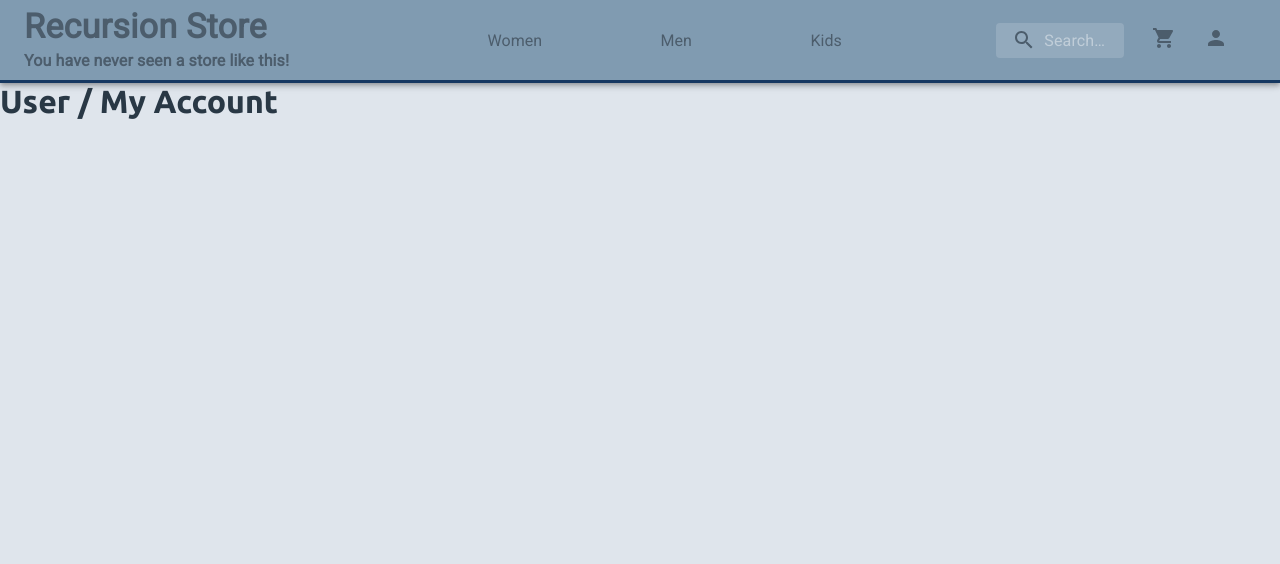
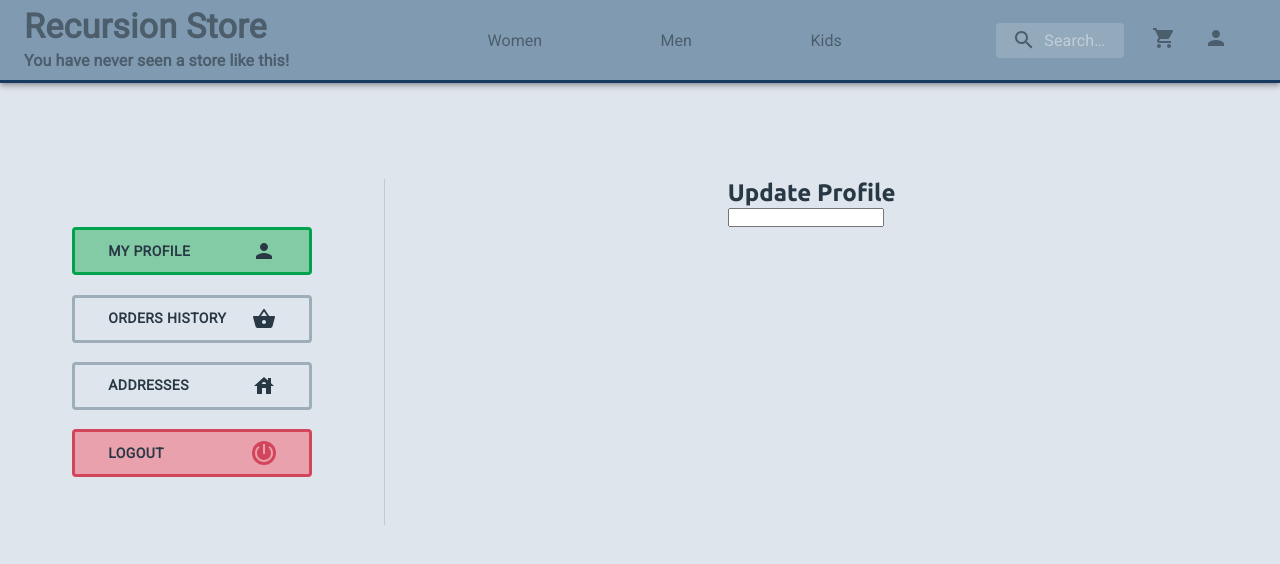
Before and after one commit to tiago-web/Recursion-Store, a React (Create React App) app in the folder web/: page /user/myaccount in a window 1280 px wide. Shown: the top 564 px of the page. Built offline with nearby package versions, Linux system fonts and the light colour scheme.

Commit message:
Create UserSideBar and MyAccount Page
- My Account page is not finished yet.

```diff
--- a/web/src/App.css
+++ b/web/src/App.css
@@ -5,6 +5,12 @@
   --navbar-bg: #809bb1;
   --navbar-border: #163861;
   --navbar-text: #4c5d6c;
+  --menu-active-btn-bg: #83cba5;
+  --menu-active-border-btn-bg: #00a34d;
+  --menu-inactive-btn-bg: #dfe5ec;
+  --menu-inactive-border-btn-bg: #9eadba;
+  --menu-logout-btn-bg: #e9a2ad;
+  --menu-logout-border-btn-bg: #d3455b;
 }
 
 * {
--- a/web/src/components/Carousel/styles.ts
+++ b/web/src/components/Carousel/styles.ts
@@ -17,7 +17,7 @@ export const CarouselImage = styled.img<CarouselProps>`
   display: ${props => (props.imageUrl ? 'block' : 'none')};
 `;
 
-export const MaterialCarousel = styled(Carousel) <CarouselProps>`
+export const MaterialCarousel = styled(Carousel)<CarouselProps>`
   height: ${props => props.height}px;
   display: flex;
   flex-direction: column;
--- a/web/src/components/Navbar/index.tsx
+++ b/web/src/components/Navbar/index.tsx
@@ -4,10 +4,10 @@ import {
   MaterialAppBar,
   ContainerTitle,
   useStyles,
-  MaterialTypography as Typography,
-  MaterialShoppingCartIcon as ShoppingCartIcon,
-  MaterialPersonIcon as PersonIcon,
-  MaterialSearchIcon as SearchIcon,
+  MaterialTypography,
+  MaterialShoppingCartIcon,
+  MaterialPersonIcon,
+  MaterialSearchIcon,
   ReactLink as Link,
 } from './styles';
 
@@ -18,12 +18,12 @@ const Navbar: React.FC = () => {
       <Toolbar>
         <Grid container xs={7} className={classes.NavbarGridLeft}>
           <ContainerTitle>
-            <Typography variant="h4">
+            <MaterialTypography variant="h4">
               <Link to="/">Recursion Store</Link>
-            </Typography>
-            <Typography variant="h6">
+            </MaterialTypography>
+            <MaterialTypography variant="h6">
               You have never seen a store like this!
-            </Typography>
+            </MaterialTypography>
           </ContainerTitle>
         </Grid>
         <Grid container xs={12} className={classes.NavbarGridCenter}>
@@ -34,7 +34,7 @@ const Navbar: React.FC = () => {
         <Grid container xs={6} className={classes.NavbarGridRight}>
           <div className={classes.search}>
             <div className={classes.searchIcon}>
-              <SearchIcon />
+              <MaterialSearchIcon />
             </div>
             <InputBase
               placeholder="Search…"
@@ -47,12 +47,12 @@ const Navbar: React.FC = () => {
           </div>
           <Tooltip title="Cart" aria-label="cart">
             <Link to="/Cart">
-              <ShoppingCartIcon />
+              <MaterialShoppingCartIcon />
             </Link>
           </Tooltip>
           <Tooltip title="User" aria-label="user">
             <Link to="/user/myaccount">
-              <PersonIcon />
+              <MaterialPersonIcon />
             </Link>
           </Tooltip>
         </Grid>
--- /dev/null
+++ b/web/src/components/UserSideBar/index.tsx
@@ -0,0 +1,32 @@
+import React from 'react';
+import PersonIcon from '@material-ui/icons/Person';
+import ShoppingBasketIcon from '@material-ui/icons/ShoppingBasket';
+import HouseIcon from '@material-ui/icons/House';
+
+import { MenuButton, LogOutIcon, useStyles } from './styles';
+
+const UserSideBar: React.FC = () => {
+  const classes = useStyles();
+  return (
+    <div className={classes.menuContainer}>
+      <MenuButton isActive>
+        My Profile
+        <PersonIcon />
+      </MenuButton>
+      <MenuButton>
+        Orders History
+        <ShoppingBasketIcon />
+      </MenuButton>
+      <MenuButton>
+        Addresses
+        <HouseIcon />
+      </MenuButton>
+      <MenuButton isLogOut>
+        LogOut
+        <LogOutIcon />
+      </MenuButton>
+    </div>
+  );
+};
+
+export default UserSideBar;
--- /dev/null
+++ b/web/src/components/UserSideBar/styles.ts
@@ -0,0 +1,66 @@
+import styled from 'styled-components';
+import { Button } from '@material-ui/core';
+import PowerSettingsNewIcon from '@material-ui/icons/PowerSettingsNew';
+import {
+  makeStyles,
+  fade,
+  Theme,
+  createStyles,
+} from '@material-ui/core/styles';
+
+interface MenuButtonProps {
+  isActive?: boolean;
+  isLogOut?: boolean;
+}
+
+export const MenuButton = styled(Button)<MenuButtonProps>`
+  background: ${props => {
+    if (props.isLogOut) return 'var(--menu-logout-btn-bg)';
+    return props.isActive
+      ? 'var(--menu-active-btn-bg)'
+      : 'var(--menu-inactive-btn-bg)';
+  }};
+  border: 3px solid
+    ${props => {
+      if (props.isLogOut) return 'var(--menu-logout-border-btn-bg)';
+      return props.isActive
+        ? 'var(--menu-active-border-btn-bg)'
+        : 'var(--menu-inactive-border-btn-bg)';
+    }};
+  padding: 1vw 2.6vw;
+  color: var(--title-color);
+  font-weight: 700;
+  width: 15rem;
+  height: 3rem;
+  margin: 0.6rem 0;
+  transition: 0.5s all ease-out;
+  justify-content: space-between;
+  &:hover {
+    background: ${props => {
+      if (props.isLogOut) return 'var(--menu-logout-border-btn-bg)';
+      return props.isActive
+        ? 'var(--menu-active-border-btn-bg)'
+        : 'var(--menu-inactive-border-btn-bg)';
+    }};
+  }
+`;
+
+export const LogOutIcon = styled(PowerSettingsNewIcon)`
+  color: var(--menu-logout-btn-bg);
+  background: var(--menu-logout-border-btn-bg);
+  border-radius: 12px;
+  &:hover {
+    background: var(--menu-logout-btn-bg);
+    color: var(--menu-logout-border-btn-bg);
+  }
+`;
+
+export const useStyles = makeStyles((theme: Theme) =>
+  createStyles({
+    menuContainer: {
+      alignContent: 'center',
+      maxWidth: '20rem',
+      textAlign: 'center',
+    },
+  }),
+);
--- a/web/src/pages/User/MyAccount/index.tsx
+++ b/web/src/pages/User/MyAccount/index.tsx
@@ -1,11 +1,67 @@
+import { Grid, Divider, Container, Typography } from '@material-ui/core';
 import React from 'react';
 import Navbar from '../../../components/Navbar';
+import UserSideBar from '../../../components/UserSideBar';
 
 const MyAccount: React.FC = () => {
   return (
     <>
       <Navbar />
-      <h1>User / My Account</h1>
+      <Grid
+        container
+        direction="column"
+        justify="space-evenly"
+        alignItems="stretch"
+      >
+        <Grid
+          item
+          container
+          direction="row"
+          justify="center"
+          alignItems="stretch"
+          style={{
+            minHeight: '6rem',
+          }}
+        >
+          &nbsp;
+        </Grid>
+        <Grid container>
+          <Grid
+            item
+            container
+            direction="row"
+            justify="center"
+            alignItems="stretch"
+            xs={12}
+            sm={12}
+            md={3}
+            style={{
+              minWidth: '30%',
+              padding: '3vw 3vw',
+            }}
+          >
+            <UserSideBar />
+          </Grid>
+          <Divider orientation="vertical" flexItem />
+          <Grid
+            item
+            container
+            direction="row"
+            justify="center"
+            alignItems="stretch"
+            xs={12}
+            sm={12}
+            md={8}
+          >
+            <div>
+              <h2>Update Profile</h2>
+              <form>
+                <input />
+              </form>
+            </div>
+          </Grid>
+        </Grid>
+      </Grid>
     </>
   );
 };
```
